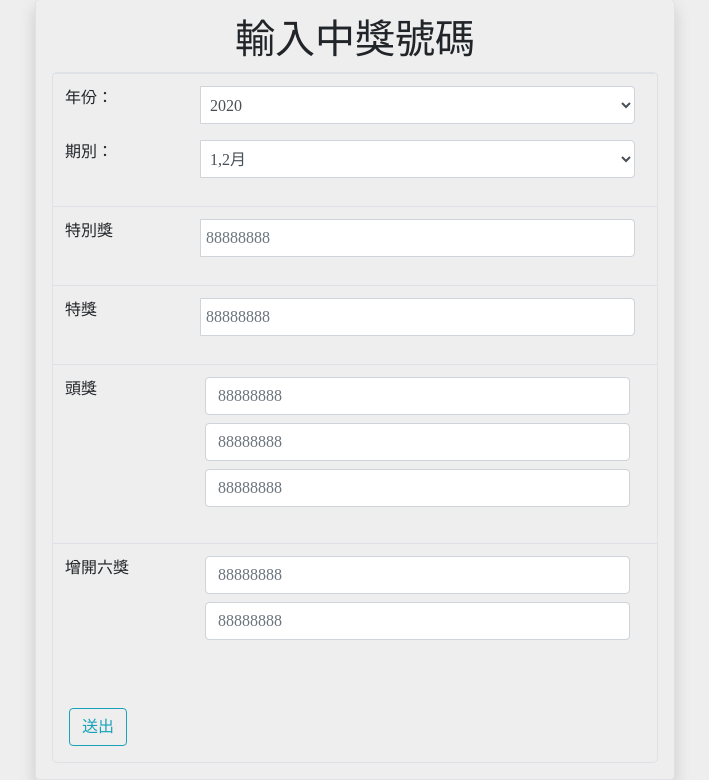
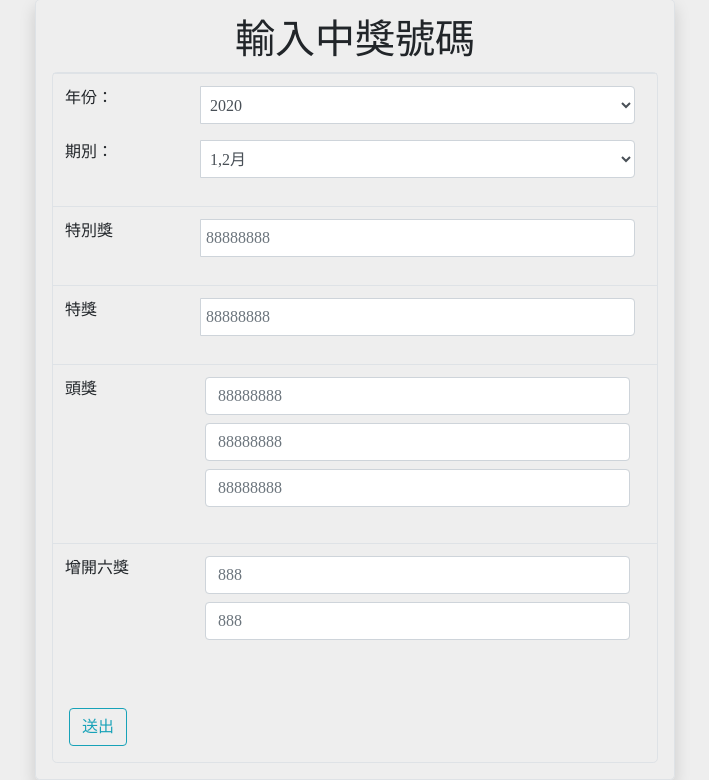
Before and after one commit to wdaweb/invoice-chang180, a PHP site: page /add_invoice.php in a window 1280 px wide. Shown: the part 103-883 px from the top of the page, without its empty margins (285-994 px from the left). Run offline with PHP 8.4, Linux system fonts and the light colour scheme.

Commit message:
部份修改

```diff
--- a/add_invoice.php
+++ b/add_invoice.php
@@ -96,8 +96,8 @@
                             <label class="form-label col-3 flex-column" for="num4[]">增開六獎</label>
                             <div class="flex-column col-9">
 
-                                <input class="form-row form-control mb-2" type="text" name="num4[]" pattern="\d{3}" placeholder="88888888" maxlength="8" required>
-                                <input class="form-row form-control mb-2" type="text" name="num4[]" pattern="\d{3}" placeholder="88888888" maxlength="8">
+                                <input class="form-row form-control mb-2" type="text" name="num4[]" pattern="\d{3}" placeholder="888" maxlength="3" required>
+                                <input class="form-row form-control mb-2" type="text" name="num4[]" pattern="\d{3}" placeholder="888" maxlength="3">
                             </div>
                         </div>
                     </td>
```
Also changed, not shown: list.php (+9 -10 lines).
